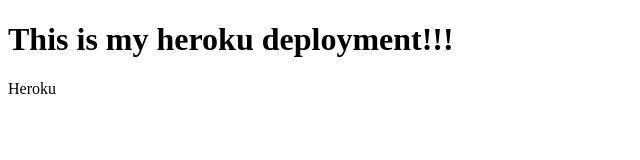
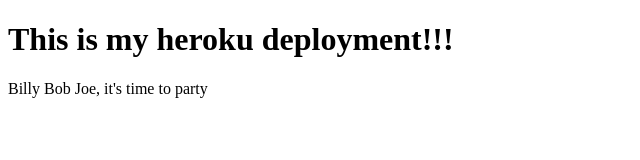
Before and after one commit to tarzancamm/deploymentDemo, a website: page index.html in a window 1280 px wide. Shown: the whole page, without its empty margins (0-640 px from the left). Drawn offline with Linux system fonts and the light colour scheme.

Commit message:
Checking to see if app changes will be applied to Heroku deployment

```diff
--- a/index.html
+++ b/index.html
@@ -8,6 +8,6 @@
 </head>
 <body>
   <h1>This is my heroku deployment!!!</h1>
-  <p>Heroku</p>
+  <p>Billy Bob Joe, it's time to party</p>
 </body>
 </html>
```
